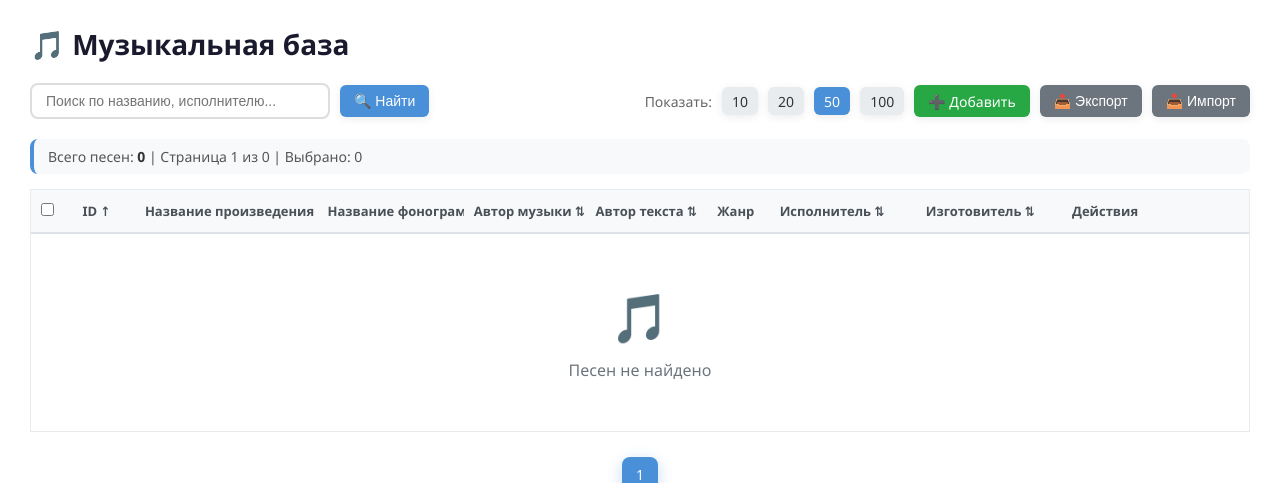
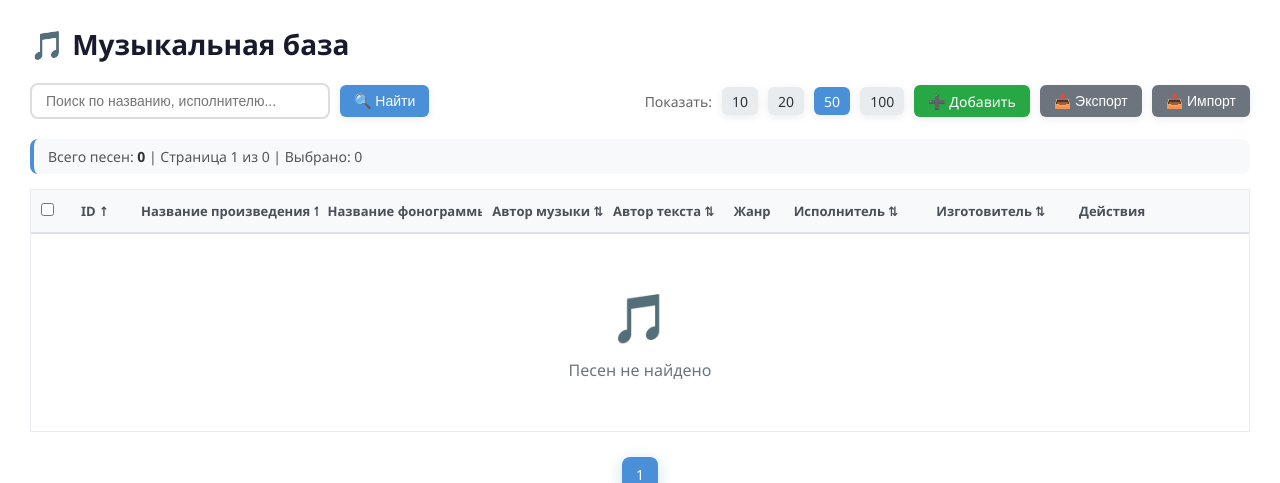
Before and after one commit to 69-FUNBOY-69/songs, a Flask app: page / in a window 1280 px wide. Shown: the top 483 px of the page. Run offline with Flask 3, Linux system fonts and the light colour scheme.

Commit message:
style.css

```diff
--- a/static/style.css
+++ b/static/style.css
@@ -222,10 +237,12 @@ thead th {
 thead th a.sort-link {
     color: #495057;
     text-decoration: none;
-    display: flex;
+    display: inline-flex;
     align-items: center;
     gap: 4px;
     transition: color 0.2s;
+    font-size: 13px;
+    white-space: nowrap;
 }
 
 thead th a.sort-link:hover {
@@ -391,17 +408,16 @@ tbody tr:last-child td {
     white-space: pre-wrap;
 }
 
-/* Ширина колонок */
-th:nth-child(1), td:nth-child(1) { width: 40px; }  /* Чекбокс */
-th:nth-child(2), td:nth-child(2) { width: 60px; }  /* ID */
-th:nth-child(3), td:nth-child(3) { width: 15%; }   /* Название произведения */
-th:nth-child(4), td:nth-child(4) { width: 12%; }   /* Название фонограммы */
-th:nth-child(5), td:nth-child(5) { width: 10%; }   /* Автор музыки */
-th:nth-child(6), td:nth-child(6) { width: 10%; }   /* Автор текста */
-th:nth-child(7), td:nth-child(7) { width: 60px; }  /* Жанр */
-th:nth-child(8), td:nth-child(8) { width: 12%; }   /* Исполнитель */
-th:nth-child(9), td:nth-child(9) { width: 12%; }   /* Изготовитель */
-th:nth-child(10), td:nth-child(10) { width: 180px; } /* Действия */
+th:nth-child(1), td:nth-child(1) { width: 40px; min-width: 40px; max-width: 40px; }
+th:nth-child(2), td:nth-child(2) { width: 60px; min-width: 60px; max-width: 60px; }
+th:nth-child(3), td:nth-child(3) { width: 17%; min-width: 160px; }
+th:nth-child(4), td:nth-child(4) { width: 15%; min-width: 145px; }
+th:nth-child(5), td:nth-child(5) { width: 11%; min-width: 115px; }
+th:nth-child(6), td:nth-child(6) { width: 11%; min-width: 115px; }
+th:nth-child(7), td:nth-child(7) { width: 60px; min-width: 60px; max-width: 60px; }
+th:nth-child(8), td:nth-child(8) { width: 13%; min-width: 130px; }
+th:nth-child(9), td:nth-child(9) { width: 13%; min-width: 130px; }
+th:nth-child(10), td:nth-child(10) { width: 180px; min-width: 180px; max-width: 180px; }
 
 @media (max-width: 768px) {
     .container {
```
Also changed, not shown: other parts of static/style.css (+19 -22 lines).
